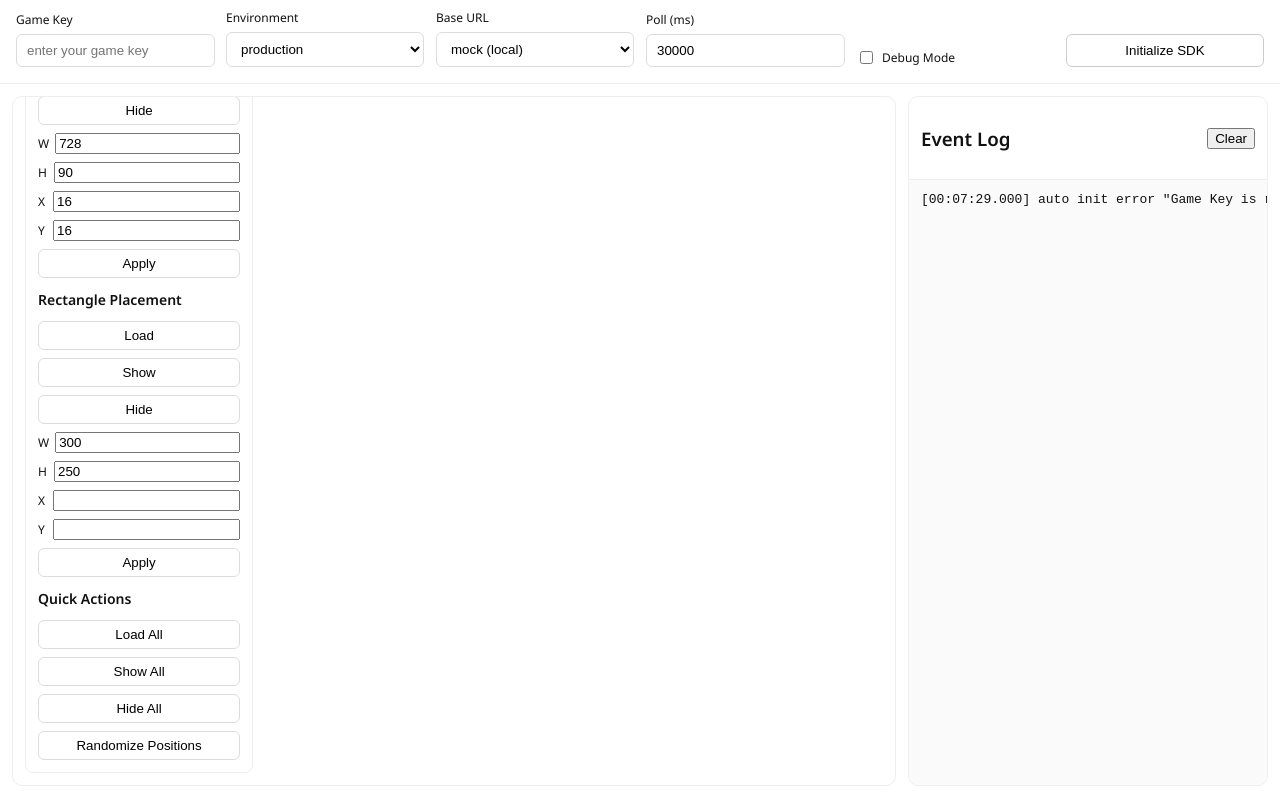
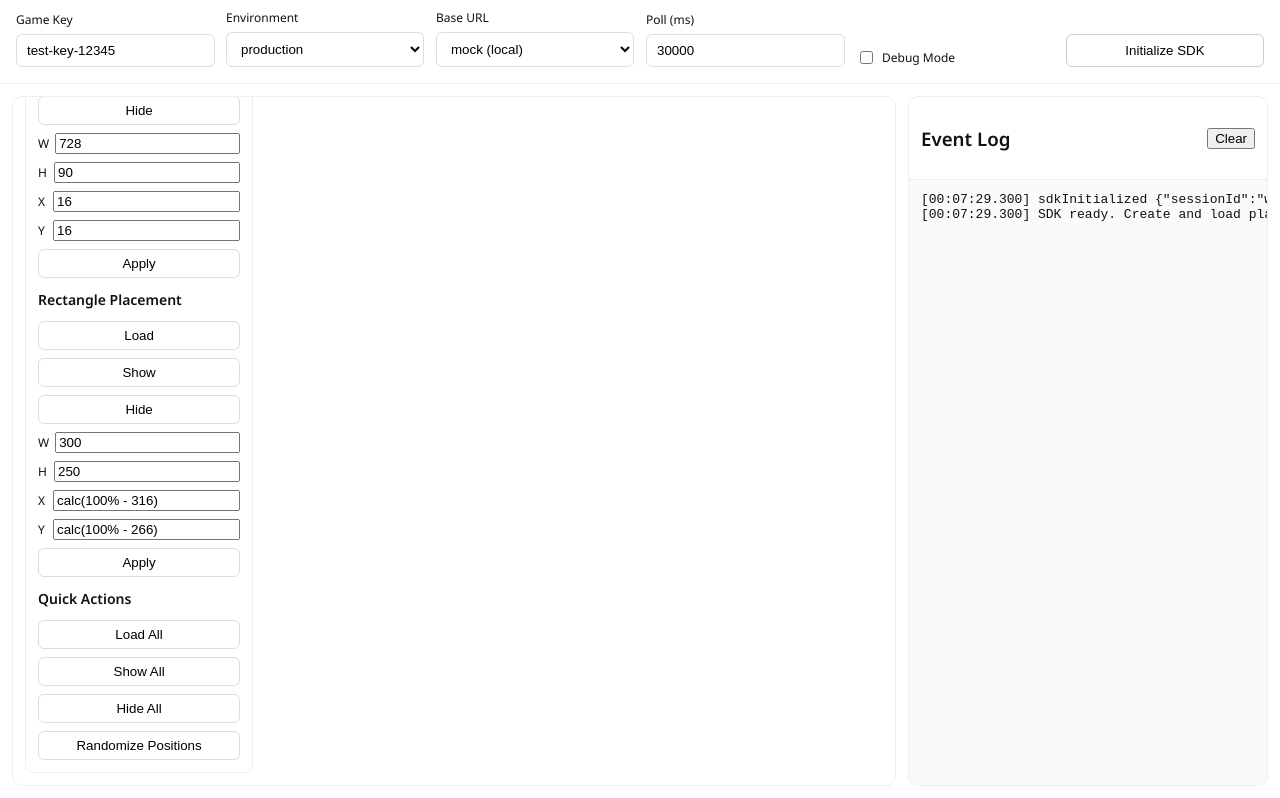
Before and after one commit to websimapi/websim-adinmo-sdk-testbed, a plain HTML site: page index.html in a window 1280 px wide. Shown: the part 43-841 px from the top of the page. Drawn offline with Linux system fonts and the light colour scheme.

Commit message:
v7: make sure this all works [00:02:56.185] auto init error "Game Key is required. Get it from https://www.adinmo.com/portal" [00:06:10.255] sdkCleanup {} [00:06:10.585] sdkInitialized {"sessionId":"web_mfud8odn_k4wlx2tevac"} [00:06:10.587] SDK ready. Cr

```diff
--- a/app.js
+++ b/app.js
@@ -1,6 +1,6 @@
 /* @tweakable default SDK config */
 const defaultConfig = {
-  gameKey: '', // put your real key or use input
+  gameKey: 'test-key-12345', // Using a dummy key for auto-init. Replace with your key via UI.
   environment: 'production',
   baseUrl: 'mock', // 'mock' or https://api.adinmo.com
   debugMode: false,
--- a/index.html
+++ b/index.html
@@ -70,8 +70,8 @@
           <button id="rectHide">Hide</button>
           <label>W <input id="rectW" type="number" value="300" /></label>
           <label>H <input id="rectH" type="number" value="250" /></label>
-          <label>X <input id="rectX" type="number" value="calc(100% - 316)" /></label>
-          <label>Y <input id="rectY" type="number" value="calc(100% - 266)" /></label>
+          <label>X <input id="rectX" type="text" value="calc(100% - 316)" /></label>
+          <label>Y <input id="rectY" type="text" value="calc(100% - 266)" /></label>
           <button id="rectApply">Apply</button>
         </div>
 
```
